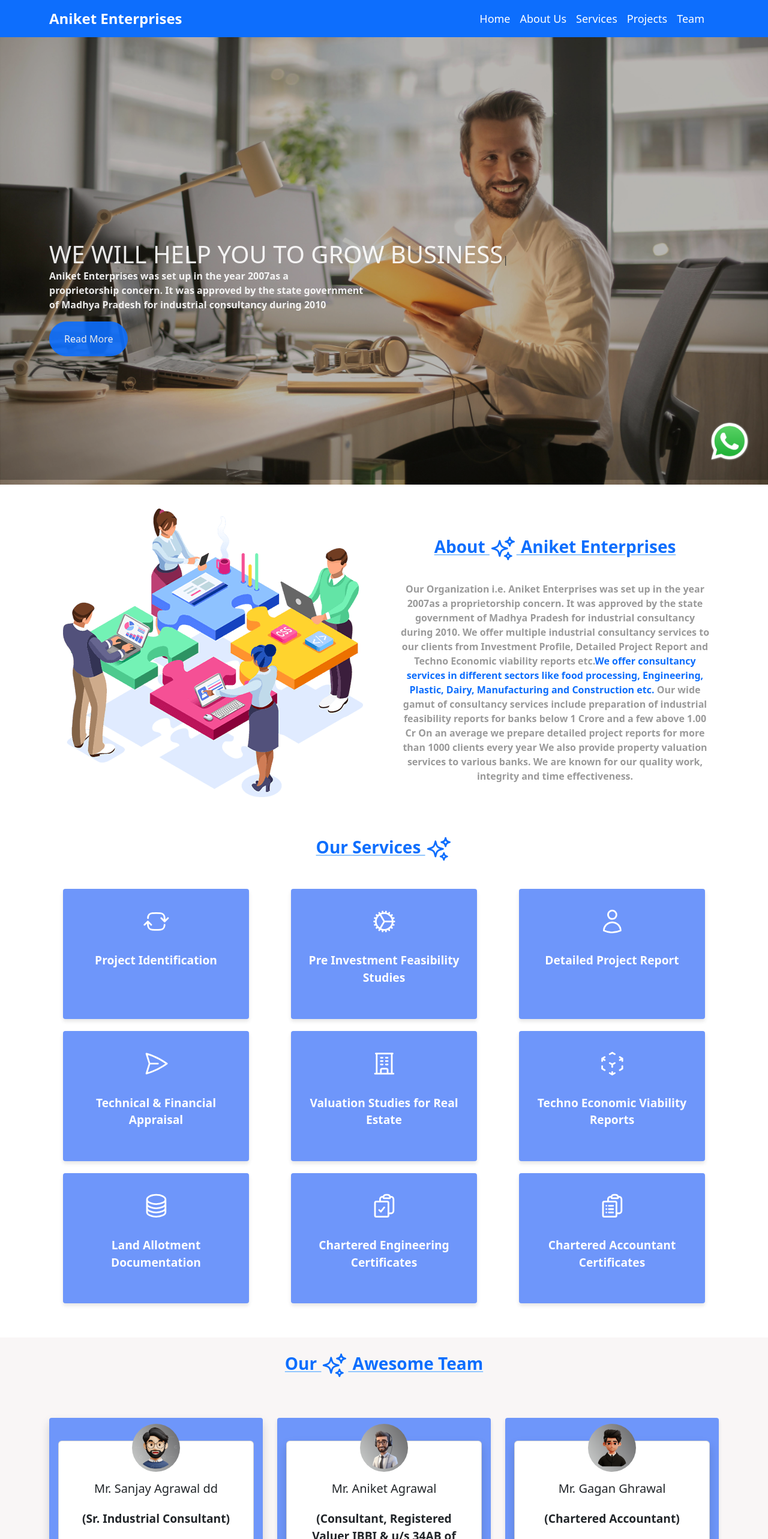
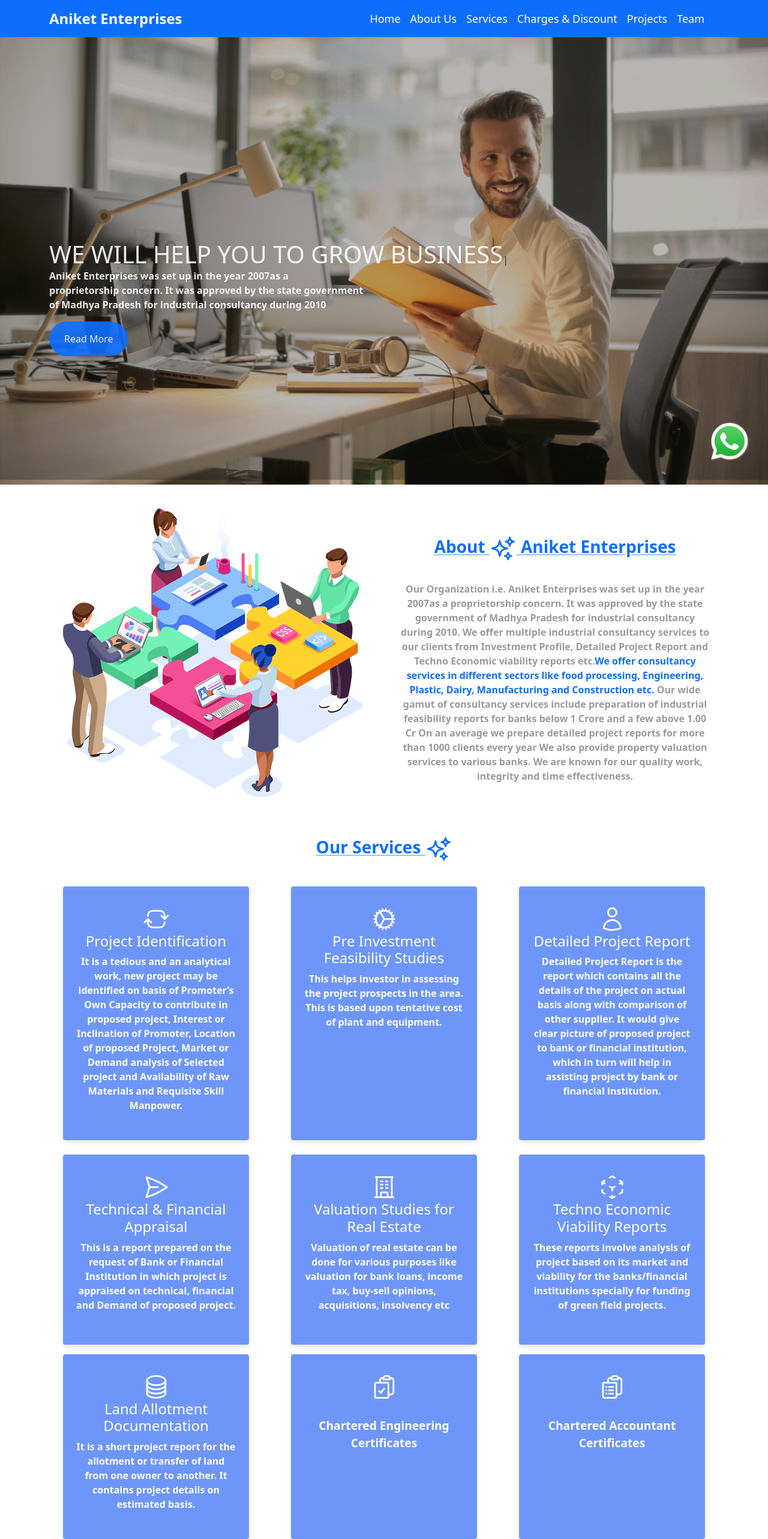
Before and after one commit to anujnema5/aniket-enterprise, a React (Vite) app in the folder client/: page / in a window 1280 px wide. Shown: the top 2566 px of the page at 60% size. Built offline with nearby package versions, Linux system fonts and the light colour scheme.

Commit message:
service changes

```diff
--- a/client/src/About.css
+++ b/client/src/About.css
@@ -28,7 +28,7 @@
 }
 .service-box{
     background-color:rgb(110, 150, 250) ;
-    margin: 11px 23px;
+    margin: 7px 23px;
     /* width: 80%; */
     color: white;
     padding: 32px 22px;
--- a/client/src/components/content/Home.module.css
+++ b/client/src/components/content/Home.module.css
@@ -34,7 +34,7 @@
 @media (max-width: 576px) {
     .heroText {
         margin-bottom: 3rem;
-        padding: 10rem 0;
+        padding: 20rem 0;
         opacity: 0.9; /* This remains the same */
     }
 }
--- a/client/src/components/content/Services.jsx
+++ b/client/src/components/content/Services.jsx
@@ -1,6 +1,5 @@
 import React from "react";
 import {
-  ChevronDoubleDownIcon,
   UserIcon,
   ArrowPathRoundedSquareIcon,
   CogIcon,
@@ -33,8 +32,8 @@
                   {" "}
                   <ArrowPathRoundedSquareIcon className="icon" />{" "}
                 </div>{" "}
-                <br />
-                Project Identification
+               <div className="h4"> Project Identification</div>
+                <div className="text-center fs-6">It is a tedious and an analytical work, new project may be identified on basis of	Promoter’s Own Capacity to contribute in proposed project, Interest or Inclination of Promoter, Location of proposed Project, Market or Demand analysis of Selected project and Availability of Raw Materials and Requisite Skill Manpower.  </div>
               </div>{" "}
             </div>
             <div className="col-md-4 text-center service-box-main">
@@ -45,8 +44,9 @@
                   {" "}
                   <CogIcon className="icon" />{" "}
                   </div>{" "}
-                <br /> Pre Investment Feasibility Studies
-              </div>
+               <div className="h4">Pre Investment Feasibility Studies</div>
+                <div className="text-center fs-6">This helps investor in assessing the project prospects in the area. This is based upon tentative cost of plant and equipment. </div>
+              </div>{" "}
             </div>
             <div className="col-md-4 text-center service-box-main">
               {" "}
@@ -56,8 +56,8 @@
                   {" "}
                   <UserIcon className="icon" />{" "}
                   </div>{" "}
-                <br />
-                Detailed Project Report
+               <div className="h4">Detailed Project Report</div>
+                <div className="text-center fs-6">Detailed Project Report is the report which contains all the details of the project on actual basis along with comparison of other supplier. It would give clear picture of proposed project to bank or financial institution, which in turn will help in assisting project by bank or financial institution. </div>
               </div>{" "}
             </div>
           </div>
@@ -70,8 +70,9 @@
                   {" "}
                   <PaperAirplaneIcon className="icon" />{" "}
                   </div>{" "}
-                <br /> Technical & Financial Appraisal
-              </div>
+               <div className="h4">Technical & Financial Appraisal</div>
+                <div className="text-center fs-6">This is a report prepared on the request of Bank or Financial Institution in which project is appraised on technical, financial and Demand of proposed project.  </div>
+              </div>{" "}
             </div>
             <div className="col-md-4 text-center service-box-main">
               {" "}
@@ -81,8 +82,8 @@
                   {" "}
                   <BuildingOfficeIcon className="icon" />{" "}
                   </div>{" "}
-                <br />
-                Valuation Studies for Real Estate
+               <div className="h4">Valuation Studies for Real Estate</div>
+                <div className="text-center fs-6">Valuation of real estate can be done for various purposes like valuation for bank loans, income tax, buy-sell opinions, acquisitions, insolvency etc</div>
               </div>{" "}
             </div>
             <div className="col-md-4 text-center service-box-main">
@@ -93,8 +94,8 @@
                   {" "}
                   <CubeTransparentIcon className="icon" />{" "}
                   </div>{" "}
-                <br />
-                Techno Economic Viability Reports
+               <div className="h4">Techno Economic Viability Reports</div>
+                <div className="text-center fs-6">These reports involve analysis of project based on its market and viability for the banks/financial institutions specially for funding of green field projects.</div>
               </div>{" "}
             </div>
           </div>
@@ -107,8 +108,9 @@
                   {" "}
                   <CircleStackIcon className="icon" />{" "}
                   </div>{" "}
-                <br /> Land Allotment Documentation
-              </div>
+               <div className="h4">Land Allotment Documentation</div>
+                <div className="text-center fs-6">It is a short project report for the allotment or transfer of land from one owner to another. It contains project details on estimated basis. </div>
+              </div>{" "}
             </div>
             <div className="col-md-4 text-center service-box-main">
               {" "}
--- a/client/src/components/footer/Footer.jsx
+++ b/client/src/components/footer/Footer.jsx
@@ -36,7 +36,10 @@
                     Team
                   </a></li>
             </ul>
-            <p className="copyright">SSS Technologies © 2024</p>
+           <div className='px-5'>
+             <hr className='text-secondary'/>
+             <p className="copyright">SSS Technologies © 2024</p>
+           </div>
         </footer>
     </div>
     </>
--- a/client/src/components/navbar/Nav.jsx
+++ b/client/src/components/navbar/Nav.jsx
@@ -12,7 +12,7 @@
 
   return (
     <>
-      <nav className="navbar navbar-expand-md fixed-top bg-primary">
+      <nav className="navbar navbar-expand-lg fixed-top bg-primary">
         <div className="container">
           <a className="navbar-brand text-white fs-4 fw-bold" href="#">
             Aniket Enterprises
@@ -74,6 +74,14 @@
                   </a>
                 </li>
                 <li className="nav-item">
+                  <a
+                    className="nav-link"
+                    href="/#charges"
+                  >
+                    Charges & Discount
+                  </a>
+                </li>
+                <li className="nav-item">
                   <Link
                     className="nav-link"
                     to="/projects"
```
Also changed, not shown: client/src/components/content/ProjectTable.jsx (deleted, +0 -11 lines), client/src/App.jsx (indentation only), 1 other file (tests, documents, lock files or other folders). Lines whose indentation alone changed are shown as unchanged.
